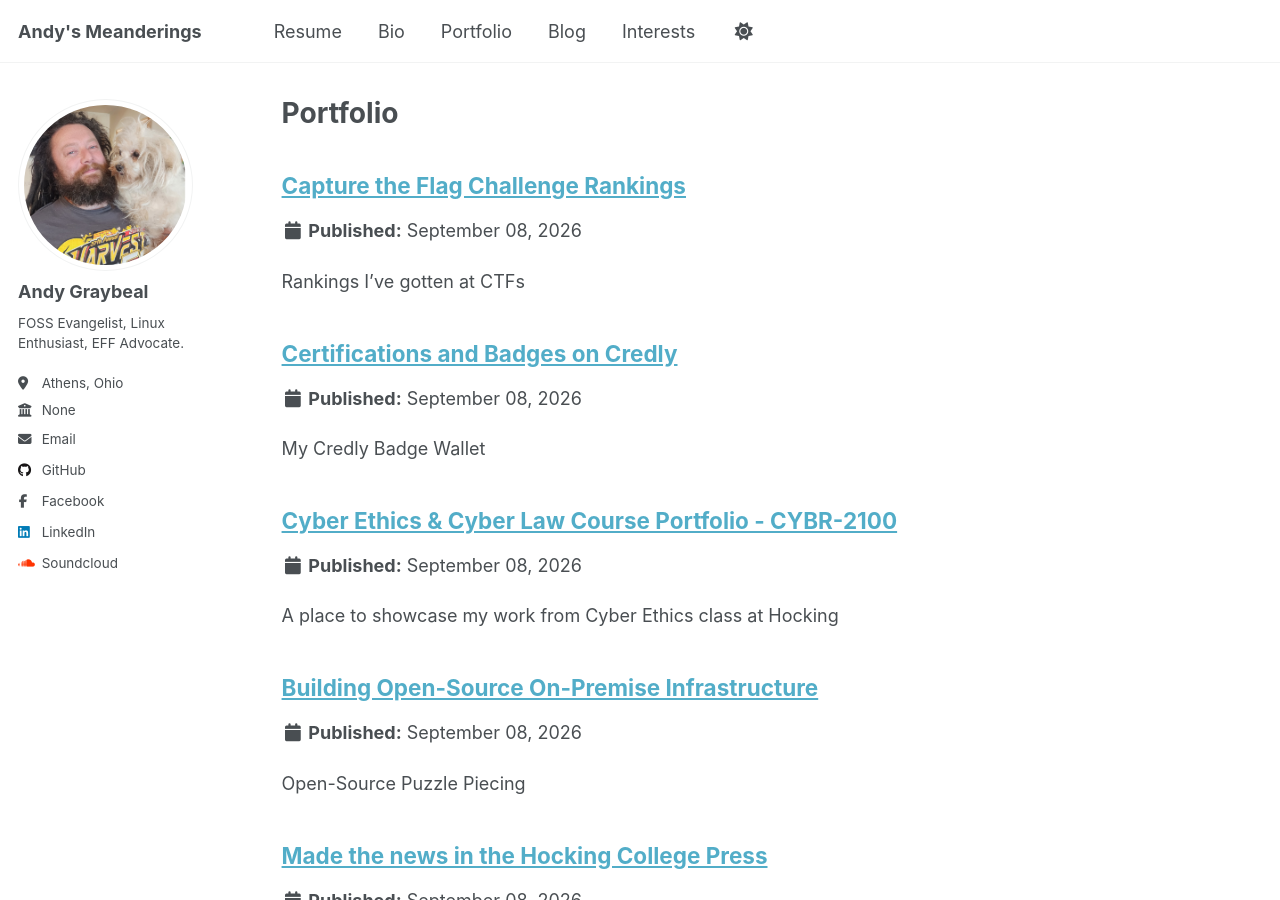
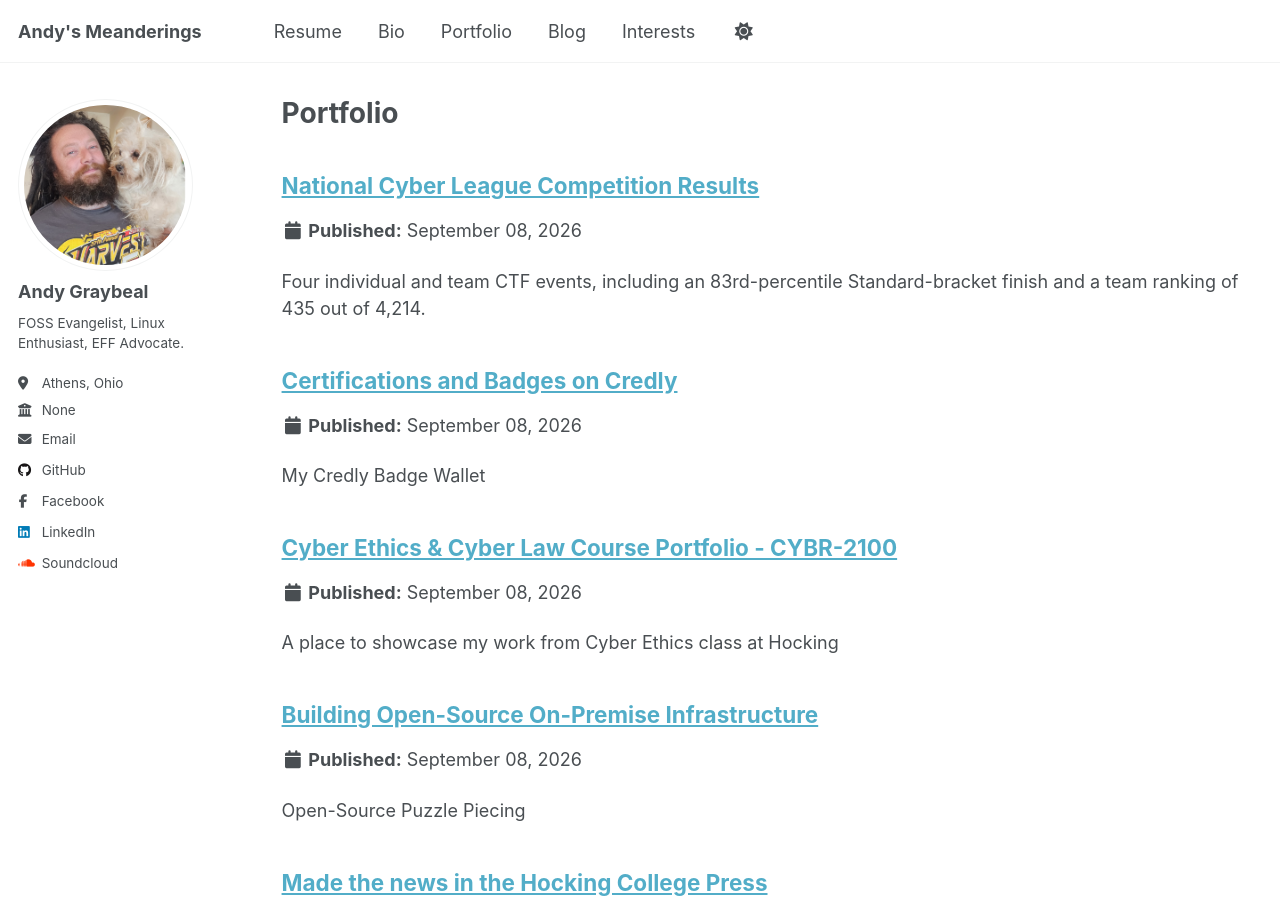
Before and after one commit to andy-graybeal/andy-graybeal.github.io, a Jekyll site: the page built from _pages/portfolio.md, in a window 1280 px wide and 900 px high. Built offline with Jekyll 4.4.1, drawn with Linux system fonts in a browser that asks for light colours; a script that is not in the unit is left out.

Commit message:
Update CTF_Challenges.md

```diff
--- a/_portfolio/CTF_Challenges.md
+++ b/_portfolio/CTF_Challenges.md
@@ -1,6 +1,6 @@
 ---
-title: "Capture the Flag Challenge Rankings"
-excerpt: "Rankings I've gotten at CTFs"
+title: "National Cyber League Competition Results"
+excerpt: "Four individual and team CTF events, including an 83rd-percentile Standard-bracket finish and a team ranking of 435 out of 4,214."
 collection: portfolio
 ---
 
```
